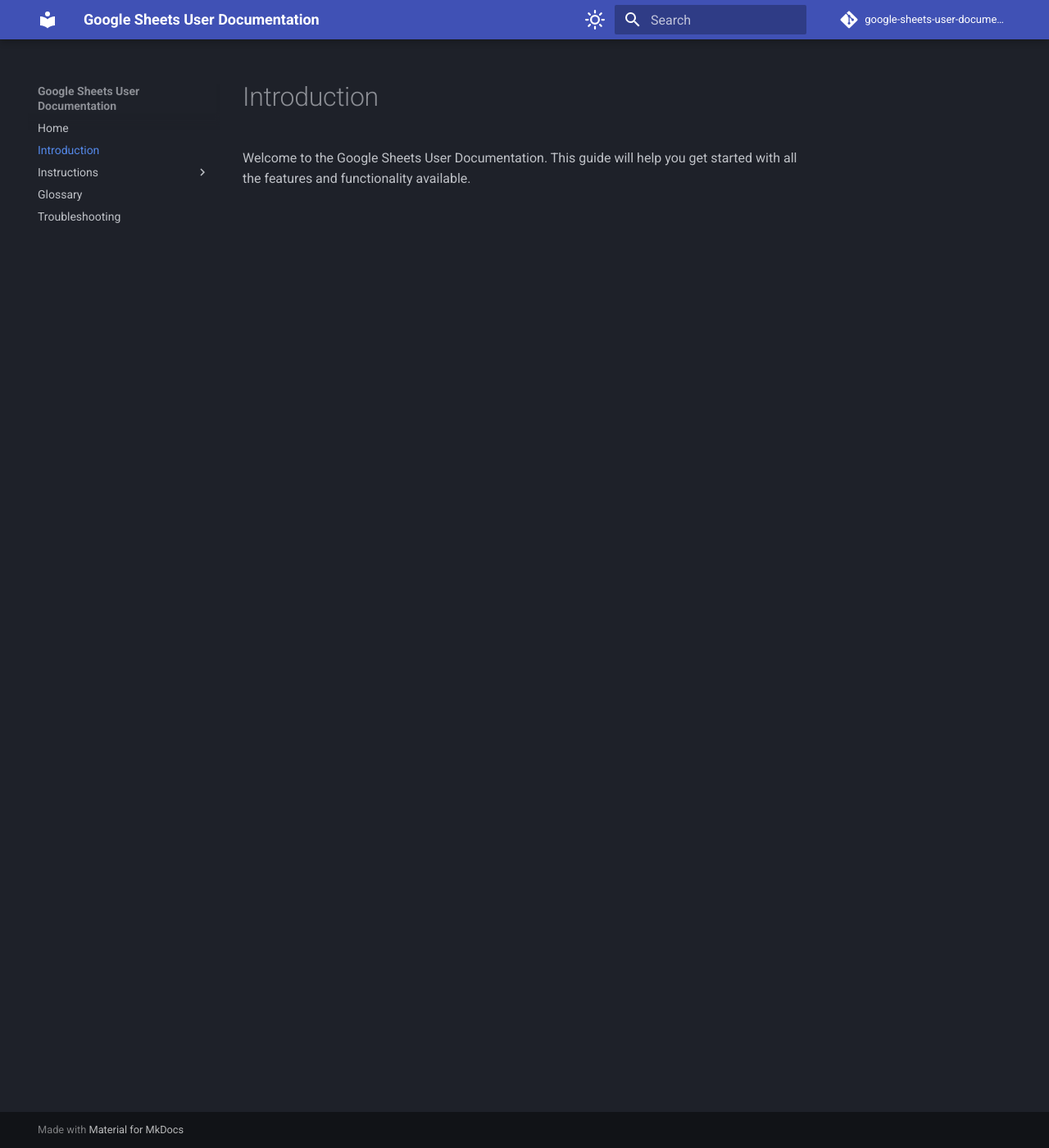
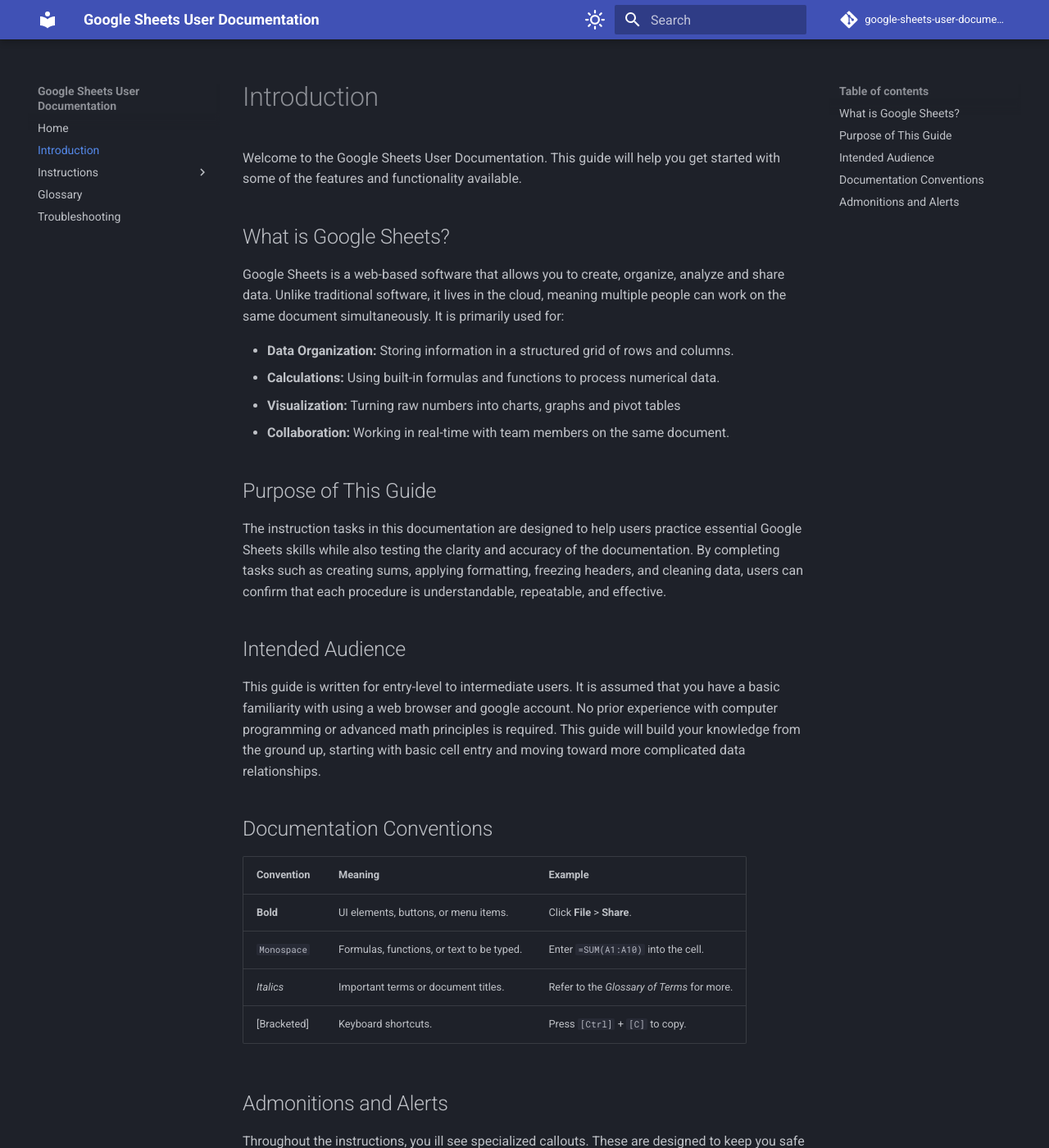
Before and after one commit to SamRosati/google-sheets-user-documentation, an MkDocs documentation site: the page built from docs/Introduction/index.md, in a window 1280 px wide and 1400 px high. Shown: the whole window at 82% size. Built offline with MkDocs 1.6.1 and Material for MkDocs 9.7.7, drawn with Linux system fonts in a browser that asks for light colours; comment, search, counter and statistics services are not loaded; some of the changed text lies outside the part shown.

Commit message:
updated introduction

```diff
--- a/docs/Introduction/index.md
+++ b/docs/Introduction/index.md
@@ -1,3 +1,37 @@
 # Introduction
 
-Welcome to the Google Sheets User Documentation. This guide will help you get started with all the features and functionality available.
+Welcome to the Google Sheets User Documentation. This guide will help you get started with some of the features and functionality available.
+
+## What is Google Sheets?
+
+Google Sheets is a web-based software that allows you to create, organize, analyze and share data. Unlike traditional software, it lives in the cloud, meaning multiple people can work on the same document simultaneously. It is primarily used for:
+
+- **Data Organization:** Storing information in a structured grid of rows and columns.
+- **Calculations:** Using built-in formulas and functions to process numerical data.
+- **Visualization:** Turning raw numbers into charts, graphs and pivot tables
+- **Collaboration:** Working in real-time with team members on the same document.
+
+## Purpose of This Guide
+
+The instruction tasks in this documentation are designed to help users practice essential Google Sheets skills while also testing the clarity and accuracy of the documentation. By completing tasks such as creating sums, applying formatting, freezing headers, and cleaning data, users can confirm that each procedure is understandable, repeatable, and effective.
+
+## Intended Audience
+
+This guide is written for entry-level to intermediate users. It is assumed that you have a basic familiarity with using a web browser and google account. No prior experience with computer programming or advanced math principles is required. This guide will build your knowledge from the ground up, starting with basic cell entry and moving toward more complicated data relationships.
+
+## Documentation Conventions
+
+| **Convention** | **Meaning** | **Example** |
+| --- | --- | --- |
+| **Bold** | UI elements, buttons, or menu items. | Click **File** > **Share**. |
+| `Monospace` | Formulas, functions, or text to be typed. | Enter `=SUM(A1:A10)` into the cell. |
+| *Italics* | Important terms or document titles. | Refer to the *Glossary of Terms* for more. |
+| [Bracketed] | Keyboard shortcuts. | Press `[Ctrl]` + `[C]` to copy. |
+
+## Admonitions and Alerts
+
+Throughout the instructions, you ill see specialized callouts. These are designed to keep you safe from data loss and provide tips for efficiency.
+
+💡 **TIP:** You can quickly fill as series of dates by clicking and dragging the blue square at the bottom-right corner of a selected cell.
+
+⚠️ **CAUTION:** Deleting a sheet tab is permanent. Always ensure you have a backup or check the **Version History** before removing large blocks of data.
```
